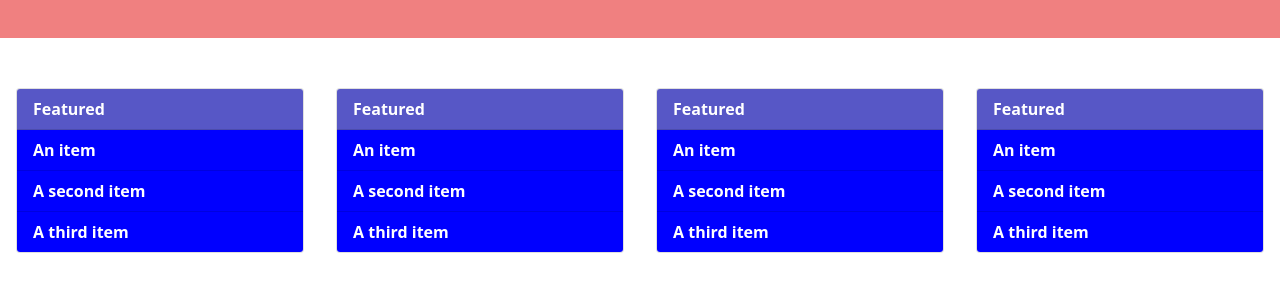
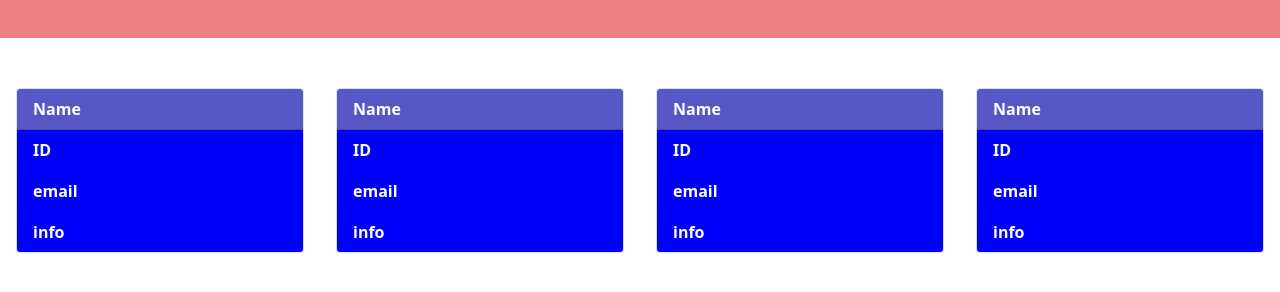
Before and after one commit to Childy77/The-A-Team-Profile-Generator, a website: page index.html in a window 1280 px wide. Shown: the part 88-380 px from the top of the page. Drawn offline with nearby package versions, Linux system fonts and the light colour scheme.

Commit message:
cleaned up index.js

```diff
--- a/index.html
+++ b/index.html
@@ -26,42 +26,42 @@
   <main class="team-cards">
     <div class="card" style="width: 18rem;">
       <div class="card-header">
-        Featured
+        Name
       </div>
       <ul class="list-group list-group-flush">
-        <li class="list-group-item">An item</li>
-        <li class="list-group-item">A second item</li>
-        <li class="list-group-item">A third item</li>
+        <li class="list-group-item">ID</li>
+        <li class="list-group-item">email</li>
+        <li class="list-group-item">info</li>
       </ul>
     </div>
     <div class="card" style="width: 18rem;">
       <div class="card-header">
-        Featured
+        Name
       </div>
       <ul class="list-group list-group-flush">
-        <li class="list-group-item">An item</li>
-        <li class="list-group-item">A second item</li>
-        <li class="list-group-item">A third item</li>
+        <li class="list-group-item">ID</li>
+        <li class="list-group-item">email</li>
+        <li class="list-group-item">info</li>
       </ul>
     </div>
     <div class="card" style="width: 18rem;">
       <div class="card-header">
-        Featured
+        Name
       </div>
       <ul class="list-group list-group-flush">
-        <li class="list-group-item">An item</li>
-        <li class="list-group-item">A second item</li>
-        <li class="list-group-item">A third item</li>
+        <li class="list-group-item">ID</li>
+        <li class="list-group-item">email</li>
+        <li class="list-group-item">info</li>
       </ul>
     </div>
     <div class="card" style="width: 18rem;">
       <div class="card-header">
-        Featured
+        Name
       </div>
       <ul class="list-group list-group-flush">
-        <li class="list-group-item">An item</li>
-        <li class="list-group-item">A second item</li>
-        <li class="list-group-item">A third item</li>
+        <li class="list-group-item">ID</li>
+        <li class="list-group-item">email</li>
+        <li class="list-group-item">info</li>
       </ul>
     </div>
 </main>
--- a/style.css
+++ b/style.css
@@ -26,12 +26,14 @@ header {
     padding-top: 50px;
 
 
+
 }
 
 .list-group-item {
     background-color: blue;
     color: white;
     font-weight: bold;
+
 }
 
 .card-header {
```
Also changed, not shown: index.js (+50 -15 lines).
